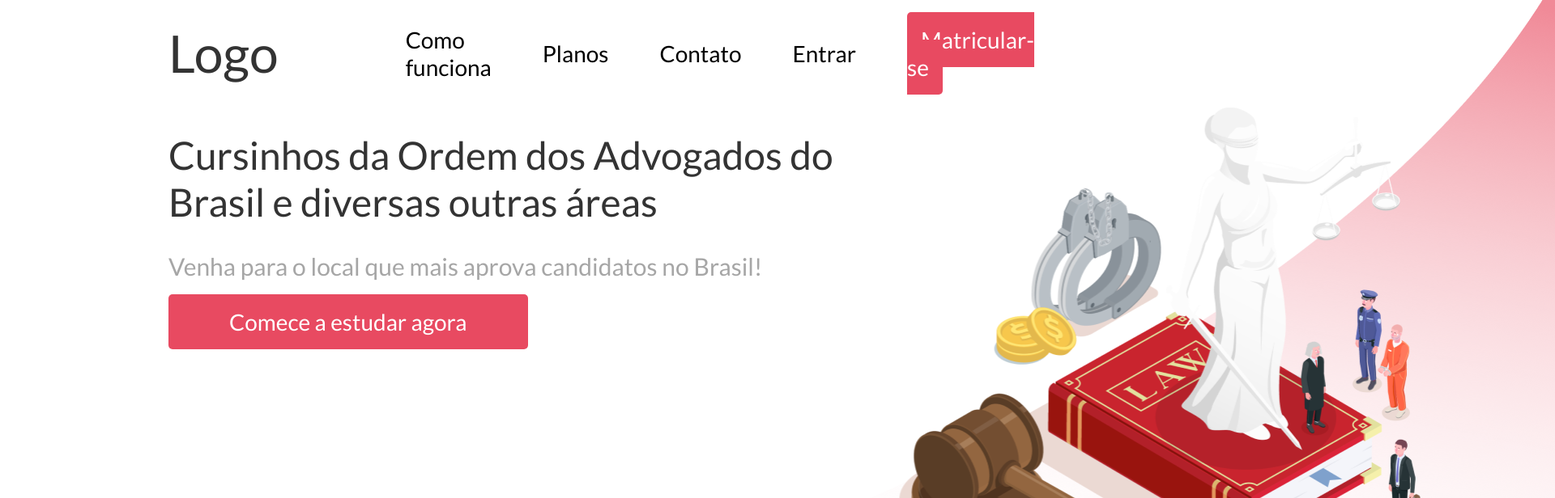
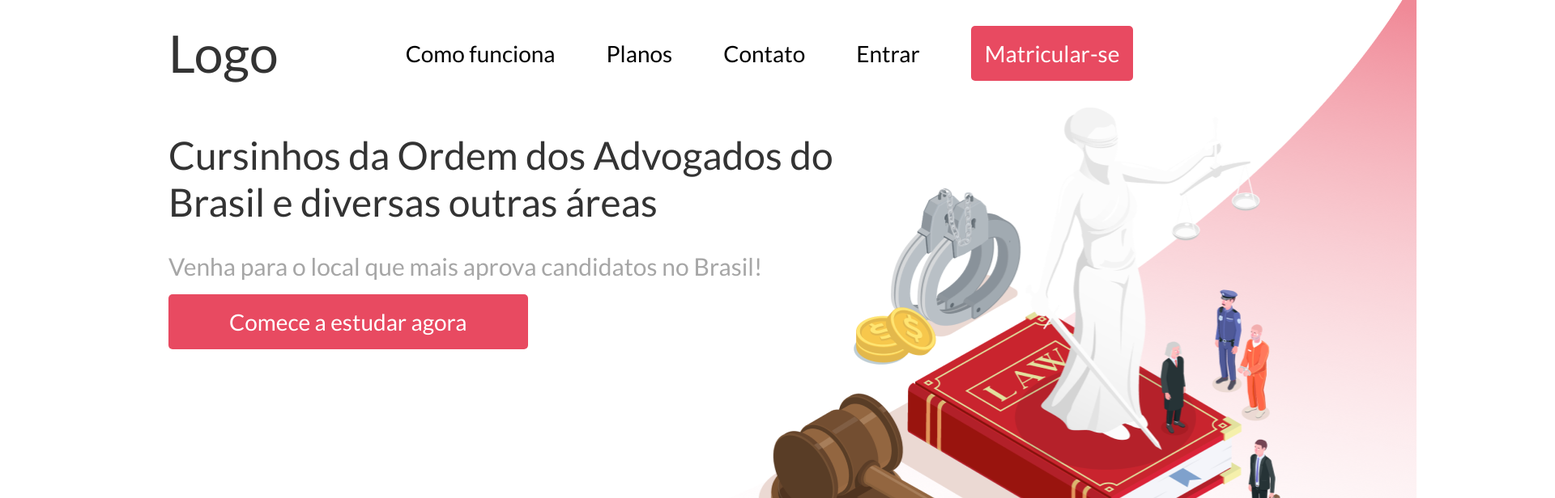
Before and after one commit to vinicius-of/prototipo-curso, a Svelte app: page / in a window 1280 px wide. Shown: the top 616 px of the page at 81% size, 1920 px wide, since content can reach past the window. Built offline with nearby package versions, Linux system fonts and the light colour scheme.

Commit message:
Removido linhas de código inuteis

```diff
--- a/src/Content.svelte
+++ b/src/Content.svelte
@@ -34,21 +34,21 @@
 
     li {
         list-style: none;
-        color: white;
     }
 
     img {
         position: absolute;
         width: 1364.5px;
         height: 798.5px;
-        left: 557.5px;
+        left: 30%;
         top: 0px;
         z-index: -1;
+        overflow-x: hidden;
     }
 
     .showup {
         display: block;
-        margin-bottom: 323px;
+        margin-bottom: 380px;
     }
 
     .title-content > h1{
@@ -59,10 +59,7 @@
     }
 
     .title-content > p {
-        font-style: normal;
-        font-weight: 500;
         font-size: 30px;
-        line-height: 36px;
         color: #A6A6A6;
         margin-bottom: 34px;
     }
@@ -74,6 +71,7 @@
         color: white;
         font-size: 28px;
         padding: 17px 75px;
+        white-space: nowrap;
     }
 
     h3 {
--- a/src/Navbar.svelte
+++ b/src/Navbar.svelte
@@ -20,11 +20,13 @@
     * {
         font-size: 28px;
         padding: 0;
+        white-space: nowrap;
     }
 
     nav > div {
         padding-left: 208px;
         padding-right: 168px;
+
         display: flex;
         justify-content: space-between;
         align-items: center;
--- a/src/Price_item.svelte
+++ b/src/Price_item.svelte
@@ -10,15 +10,19 @@
 
     .item {
         background-color: white;
-        width: 643px;
-        height: 1051px;
+        width: 588px;
+        height: 962px;
         box-shadow: 0px 4px 74px rgba(0, 0, 0, 0.25);
 
     }
 
     .selected {
-        z-index: 10;
-        border-block-start: 8px solid #e84b60;
+        position: absolute;
+        width: 643px;
+        height: 1051px;
+        left: 643px;
+        top: 2840px;
+        border-block-start: 8px solid #E84A5F;
     }
 
 </style>
--- a/src/Prices.svelte
+++ b/src/Prices.svelte
@@ -28,13 +28,14 @@
         font-size: 72px;
         line-height: 86px;
         text-align: center;
+        margin: 113px 0;
     }
 
     .carousel {
         padding: 0;
 
         display: flex;
-        justify-content: center;
+        justify-content: space-around;
         align-items: center;
 
         display: -ms-flexbox;
--- a/src/Team.svelte
+++ b/src/Team.svelte
@@ -35,7 +35,6 @@
     .team-list {
         display: flex;
         justify-content: center;
-        align-items: center;
         flex-wrap: wrap;
         max-width: 1278.99px;
 
@@ -45,12 +44,10 @@
         margin: 0 auto;
 
         padding: 0;
-        /* margin-inline-end: 174.85px; */
     }
 
     li {
         list-style: none;
         padding: 0 50px;
-
     }
 </style>
```
